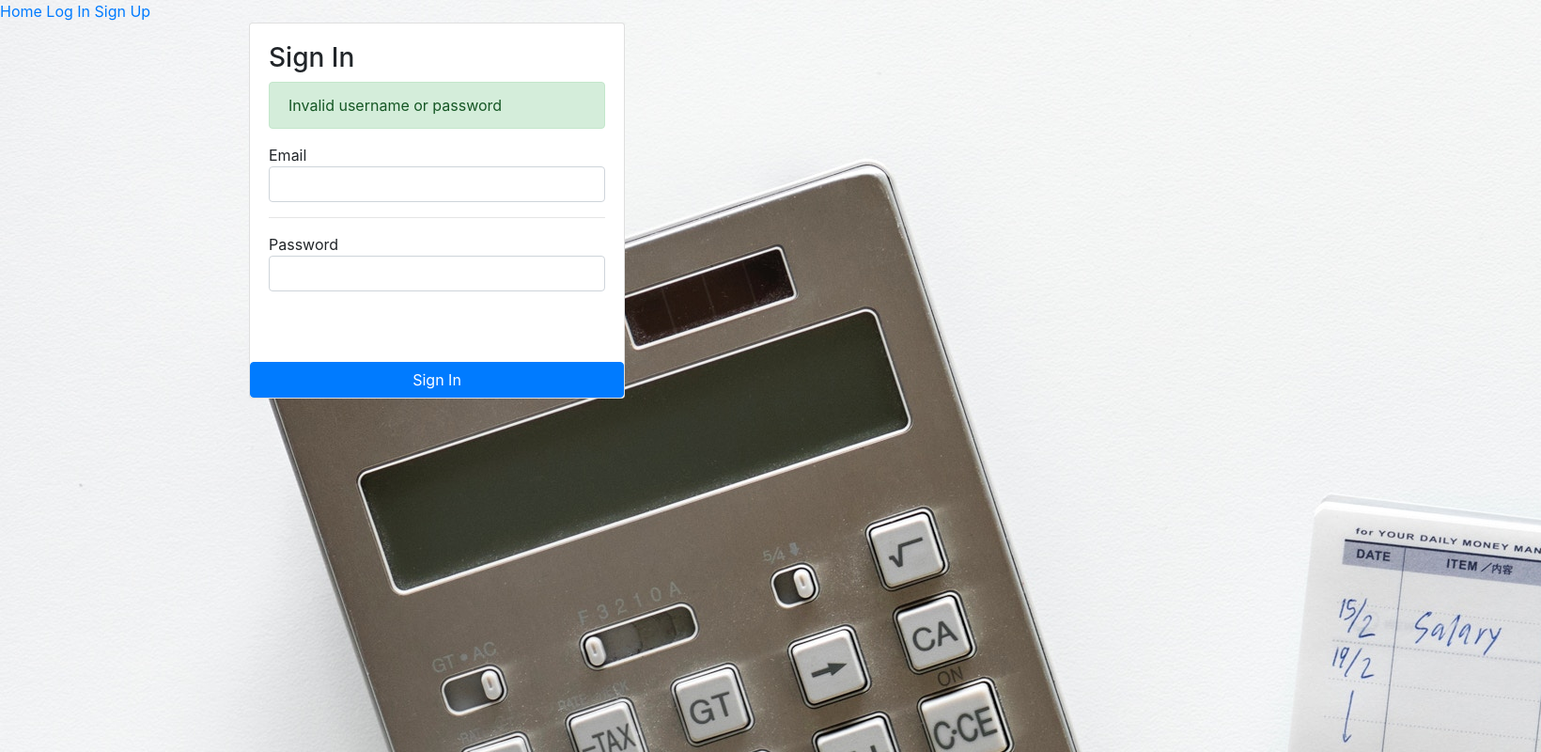
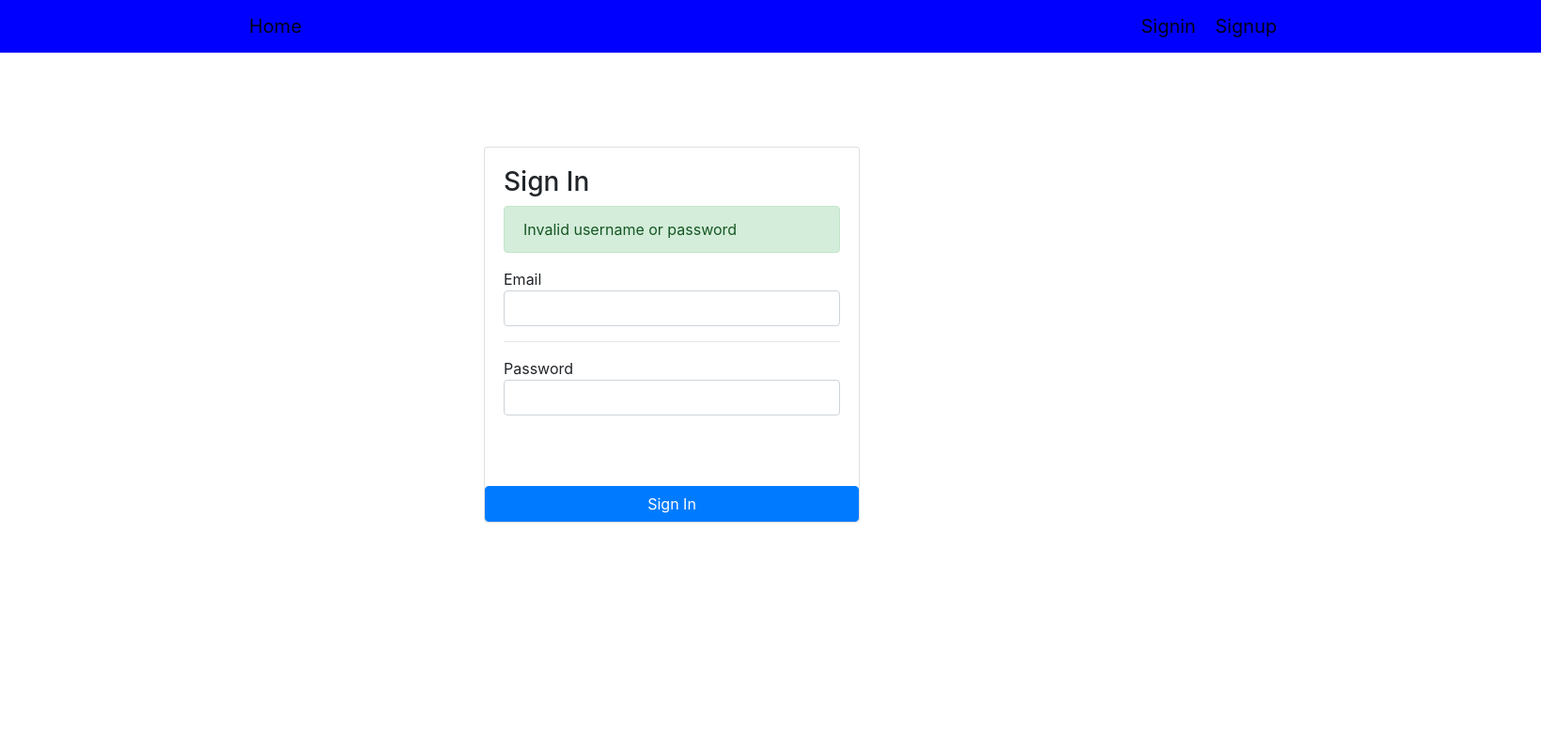
Before and after one commit to 98iamvaishu/transact, a Django app: page /signin1/ in a window 1640 px wide. Shown: the whole page at 94% size. Run offline with Django 3.2, Linux system fonts and the light colour scheme; some libraries are stand-ins or nearby versions.

Commit message:
entire css

```diff
--- a/requirements.txt
+++ b/requirements.txt
@@ -2,7 +2,7 @@ dj-database-url==0.5.0
 Django==2.1
 django-heroku==0.3.1
 django-mysql==2.4.1
-gunicorn==19.9.0
+gunicorn==18.0
 psycopg2==2.7.5
 pytz==2018.5
 whitenoise==4.1
--- a/static/css/home.css
+++ b/static/css/home.css
@@ -0,0 +1,29 @@
+#a5
+{
+	background-color: blue;
+}
+#signin
+{
+	margin-left: 500px;
+	margin-top: 200px;
+}
+#bg
+{
+	width:500px;
+	height:500px;
+}
+#signup
+{
+	margin-left:500px;
+	margin-top:100px;
+}
+#signin1
+{
+	margin-left: 500px;
+	margin-top: 100px;
+}
+#test
+{
+	margin-top:50px;
+	margin-left: 150px;
+}
--- a/templates/signin1.html
+++ b/templates/signin1.html
@@ -6,15 +6,19 @@
 		<link rel="stylesheet" href="https://stackpath.bootstrapcdn.com/bootstrap/4.1.3/css/bootstrap.min.css" integrity="sha384-MCw98/SFnGE8fJT3GXwEOngsV7Zt27NXFoaoApmYm81iuXoPkFOJwJ8ERdknLPMO" crossorigin="anonymous">
 		<link rel ="stylesheet" href = "{% static 'css/home.css' %}" type = "text/css" >
 	</head>
-	<body id="bg" style="background-image: url('{% static "images/back.jpg"%}')";>
+	<body>
 		<form action ="" method = "POST">
 			{% csrf_token %}
-			<div class= "b">
-				<a href ="" id = "a1">Home</a>
-				<a href="{% url 'signin' %}"  id = "a3">Log In</button></a>
-				<a href = "{% url 'signup' %}"  id = "a2">Sign Up</button></a>
-			</div>
-			<div class="container" id="asign">
+			<nav class="navbar navbar-expand-lg navbar-light " id="a5">
+            <div class="container">
+                <a class="navbar-brand" href="" >Home</a>
+                <div class="ab">
+                    <a class="navbar-brand" href="{% url 'signin' %}">Signin</a>
+                    <a class="navbar-brand" href="{% url 'signup' %}">Signup</a>
+                    </div>
+                </div>
+            </nav>
+			<div class="container" id="signin1">
 				<div class="card" style="width: 400px;height:400px">
 					<div class="card-body">
 						<h3> Sign In</h3>
```
Also changed, not shown: templates/borrow.html (+5 -3 lines), templates/home1.html (+23 -1 lines), templates/signin.html (+14 -7 lines), templates/signup.html (+10 -1 lines), db.sqlite3, 1 other file.
